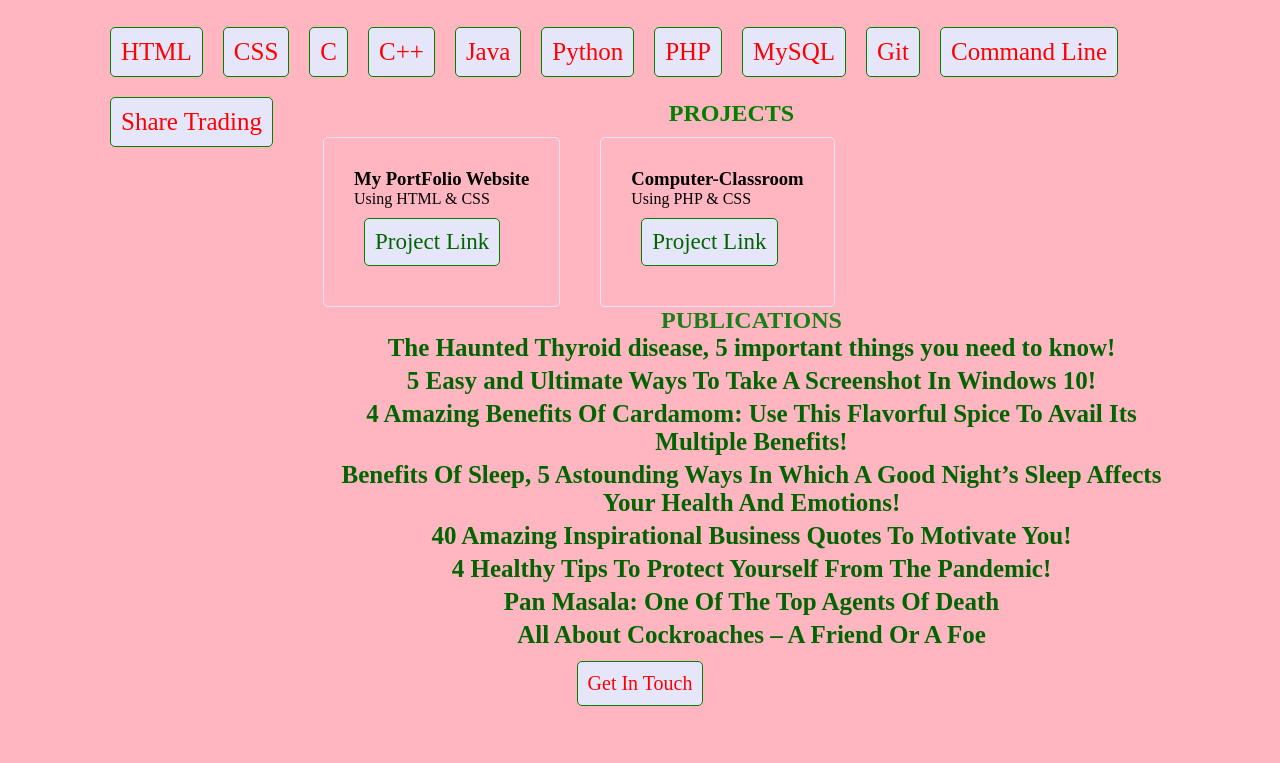
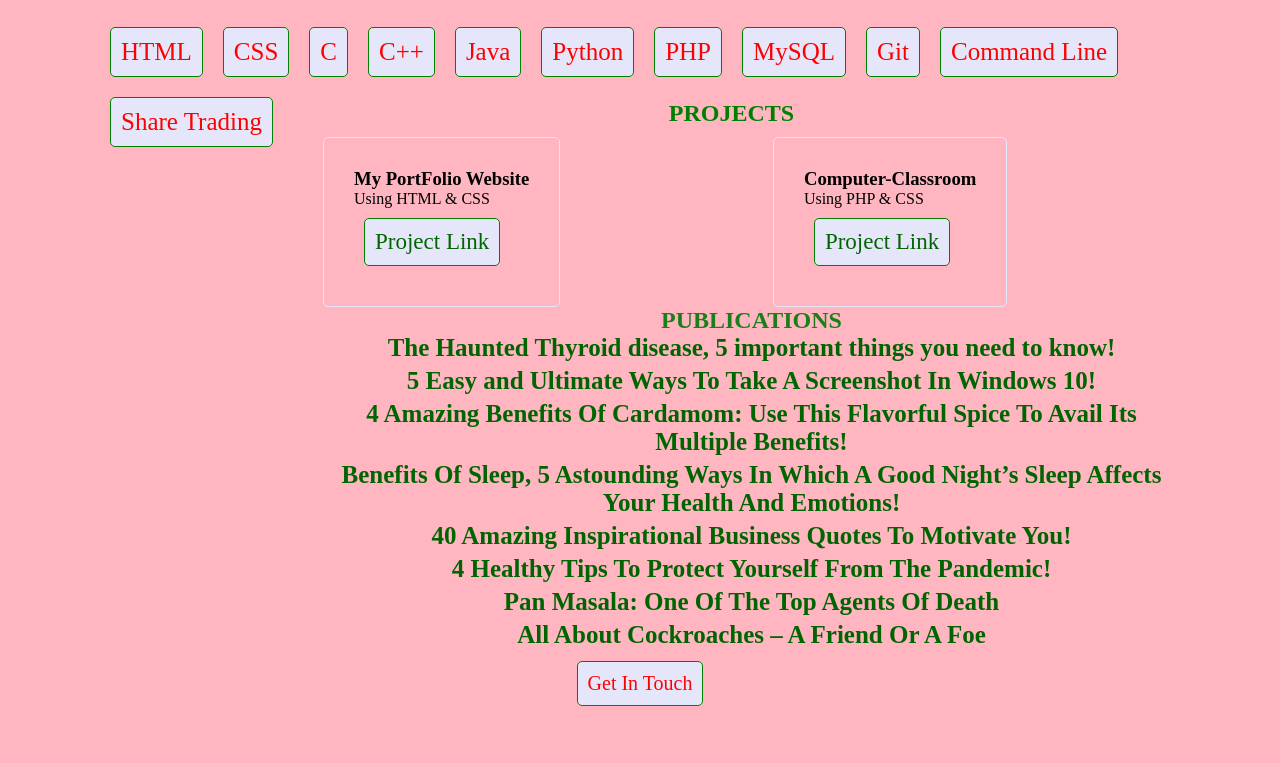
Before and after one commit to NAV0MITA11GHOSHAL/My_Portfolio, a plain HTML site: page index.html in a window 1280 px wide. Shown: the part 740-1503 px from the top of the page. Drawn offline with Linux system fonts and the light colour scheme.

Commit message:
Update stylesheet.css

```diff
--- a/stylesheet.css
+++ b/stylesheet.css
@@ -89,7 +89,7 @@ button{
 }
 .project-flex{
     display: flex;
-    justify-content: space-round;
+    justify-content: space-between;
     flex-wrap: wrap;
     padding-left: 40px;
 }
@@ -184,7 +184,6 @@ li {
 .follow-flex li i{
     display: flex;
     justify-content: center;
-    align-item: center;
     flex-wrap: wrap;
     padding-left: 40px;
 }
```
